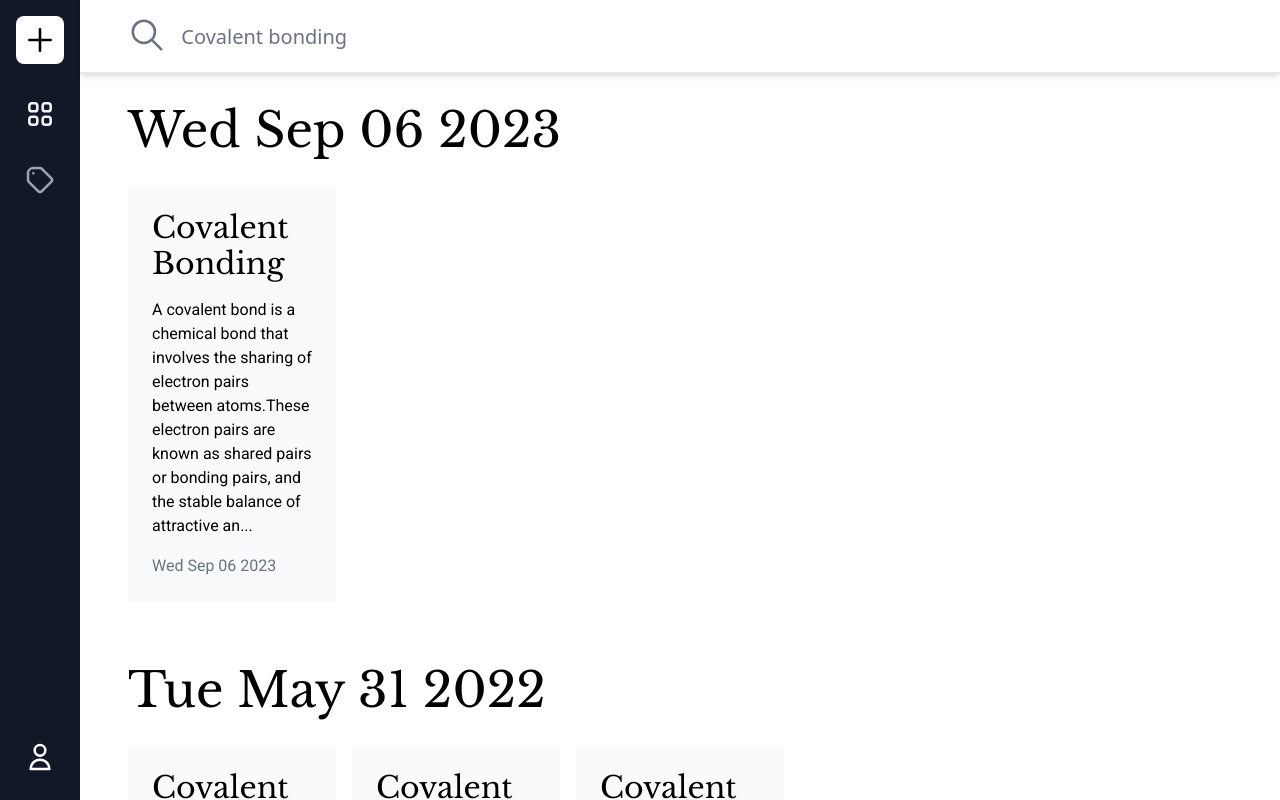
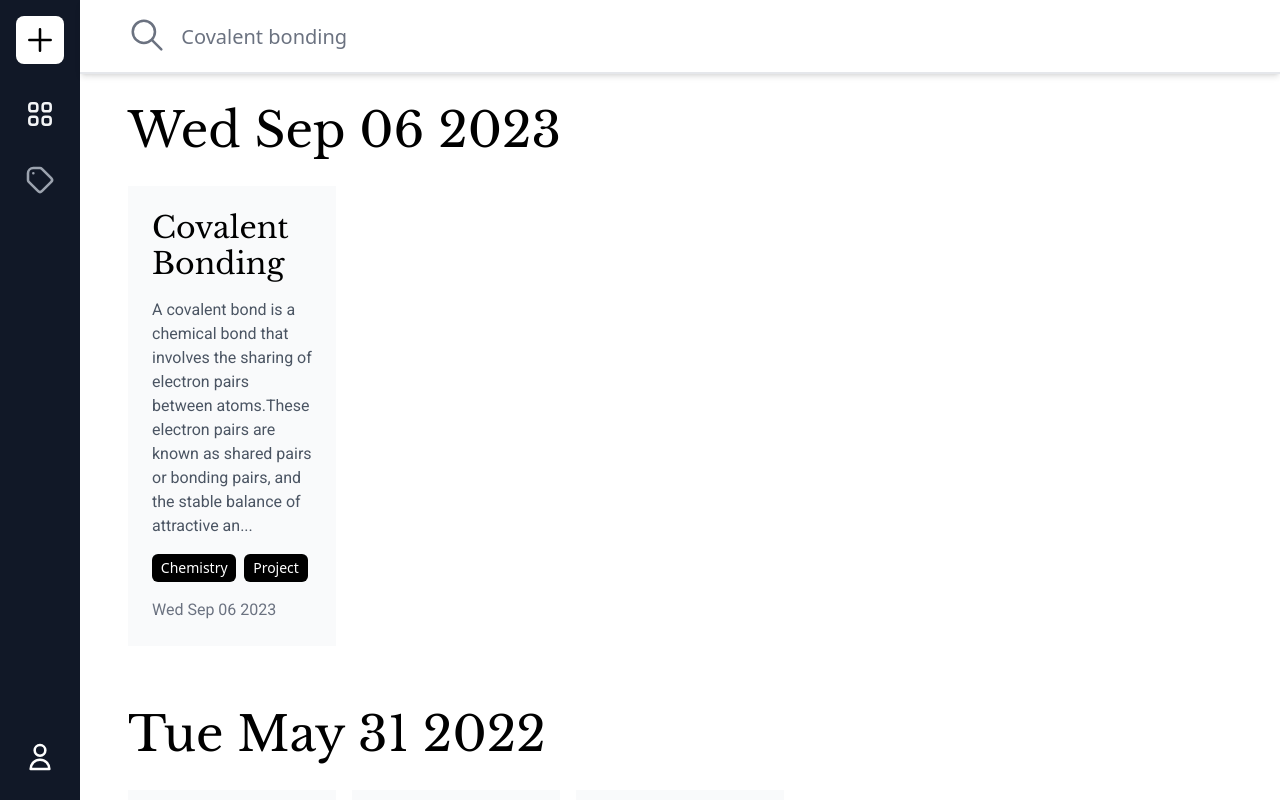
Before and after one commit to kakalition/writo, a React (Vite) app in the folder frontend/: page /app in a window 1280 px wide. Built offline with nearby package versions, Linux system fonts and the light colour scheme.

Commit message:
Create TagComponent

```diff
--- /dev/null
+++ b/frontend/src/common-component/icons/TagComponent.tsx
@@ -0,0 +1,23 @@
+type Params = {
+  name: string,
+  body_color: string,
+  text_color: string
+};
+
+export default function TagComponent({
+  name, body_color, text_color,
+}: Params) {
+  return (
+    <div
+      className="py-[0.25rem] px-[0.55rem] rounded-md"
+      style={{ backgroundColor: body_color }}
+    >
+      <p
+        className="text-sm roboto"
+        style={{ color: text_color }}
+      >
+        {name}
+      </p>
+    </div>
+  );
+}
--- a/frontend/src/features/app/note-list/NoteListPage.tsx
+++ b/frontend/src/features/app/note-list/NoteListPage.tsx
@@ -10,8 +10,8 @@ const dummyData: NoteType[] = [
     title: 'Covalent Bonding',
     body: 'A covalent bond is a chemical bond that involves the sharing of electron pairs between atoms.These electron pairs are known as shared pairs or bonding pairs, and the stable balance of attractive an...',
     tag: [
-      { name: 'Chemistry', body_color: '#000000', text_color: '#FFFFFF' },
-      { name: 'Project', body_color: '#000000', text_color: '#FFFFFF' },
+      { name: 'Chemistry', body_color: '#E8CBA9', text_color: '#615547' },
+      { name: 'Project', body_color: '#E5CEE0', text_color: '#4B4049' },
     ],
     timestamp: 1653978467000,
   },
--- a/frontend/src/features/app/note-list/components/NoteTileComponent.tsx
+++ b/frontend/src/features/app/note-list/components/NoteTileComponent.tsx
@@ -1,3 +1,4 @@
+import TagComponent from '../../../../common-component/icons/TagComponent';
 import { NoteType } from '../../typedefs/NoteType';
 
 type Params = {
@@ -5,15 +6,28 @@ type Params = {
 };
 
 export default function NoteTileComponent({ noteType }: Params) {
+  const tags = noteType.tag.map((element) => (
+    <TagComponent
+      key={`${element.name}${element.body_color}${element.text_color}`}
+      name={element.name}
+      body_color={element.body_color}
+      text_color={element.text_color}
+    />
+  ));
+
   return (
     <div className="flex flex-col p-6 bg-gray-50">
       <h2 className="w-full text-3xl text-black font-libre-baskerville">
         {noteType.title}
       </h2>
       <div className="h-4" />
-      <p className="w-full text-base text-black font-roboto">
+      <p className="w-full text-base text-gray-600 font-roboto">
         {noteType.body}
       </p>
+      <div className="h-4" />
+      <div className="flex flex-row flex-wrap gap-2">
+        {tags}
+      </div>
       <div className="h-4" />
       <p className="w-full text-base text-gray-500 font-roboto">
         {(new Date(noteType.timestamp).toDateString())}
```
